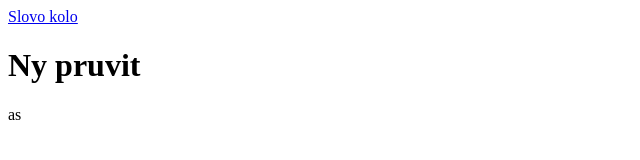
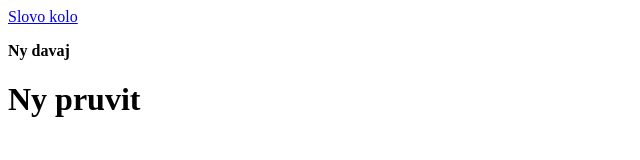
Before and after one commit to Serhiisteg/Prosto, a plain HTML site: page index.html in a window 1280 px wide. Shown: the whole page, without its empty margins (0-640 px from the left). Drawn offline with Linux system fonts and the light colour scheme.

Commit message:
add new file

```diff
--- a/index.html
+++ b/index.html
@@ -5,7 +5,8 @@
     </head>
     <body>
         <a href="https://www.facebook.com/groups/1779200758965180/1780385935513329/?notif_t=group_activity&notif_id=1471531228154107">Slovo kolo</a>
+        <p><strong>Ny davaj</strong></p>
         <h1>Ny pruvit</h1>
 
     </body>
-</html>as
+</html>
```
